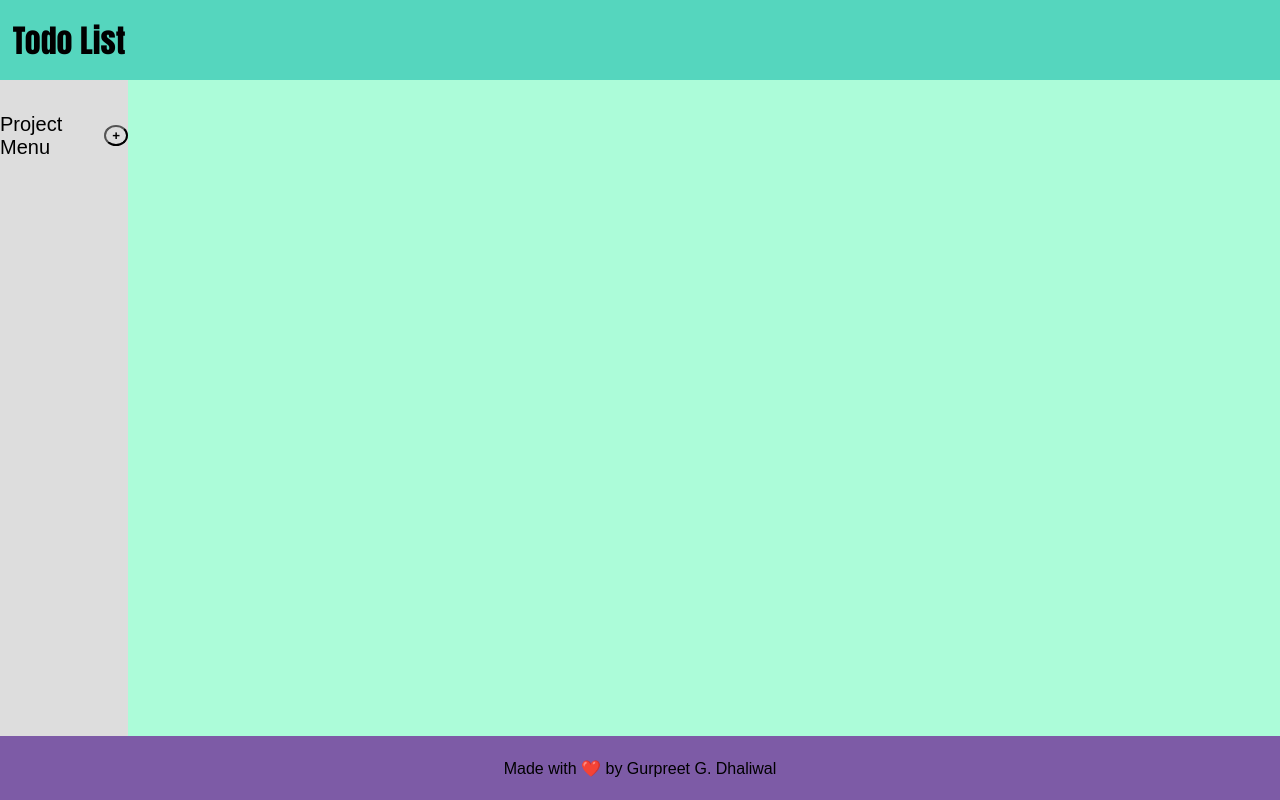
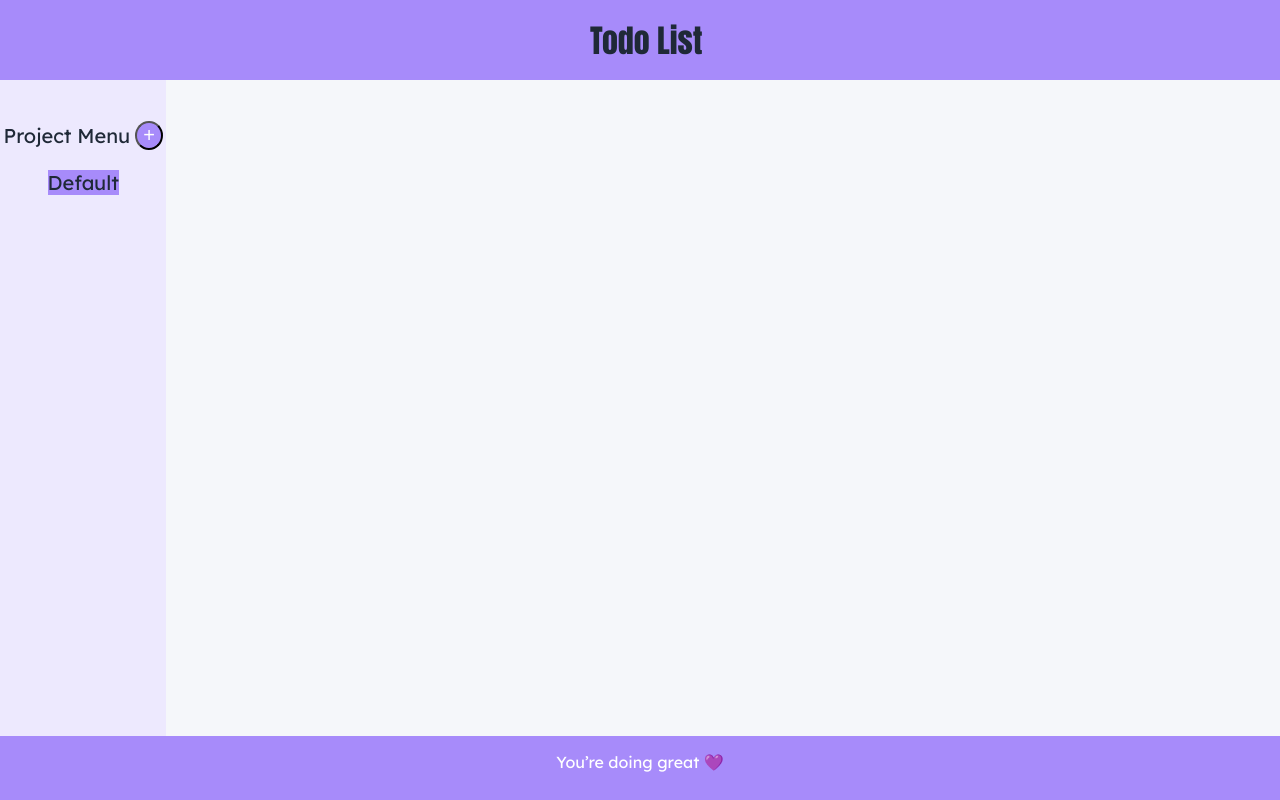
Before and after one commit to solnMarket/todo-list2, a website built with webpack: page src/template.html in a window 1280 px wide. Built offline with nearby package versions, Linux system fonts and the light colour scheme.

Commit message:
Finally completed it. Tomorrow i'll tweak and finally submit

```diff
--- a/src/DomRenderer.js
+++ b/src/DomRenderer.js
@@ -1,4 +1,5 @@
 import { AddProject } from "./AddProject"
+import { RemoveTodo } from "./RemoveTodo"
 import { TaskCompleter } from "./TaskCompleter"
 import { TodoModal } from "./TodoModal"
 
@@ -113,6 +114,7 @@ export function DomRenderer(){
                             dueDate[j].type = 'date'
                             status[j].type = 'checkbox'
                             status[j].classList.add('status')
+                            remove[j].classList.add('removeBtn')
 
                             remove[j].textContent="-"
                             title[j].textContent=value[j].title
@@ -129,12 +131,15 @@ export function DomRenderer(){
                             con[j].appendChild(desc[j])
                             con[j].appendChild(dueDate[j])
                             con[j].appendChild(status[j])
-                            let check = TaskCompleter()
-                            check.TaskCompleter()
+
+
+                            remove[j].addEventListener('click',RemoveTodo)
 
                         }
                         let modal = TodoModal()
                             modal.TodoModal()
+                        let check = TaskCompleter()
+                            check.TaskCompleter()
                         }
 
                     }
--- a/src/RemoveTodo.js
+++ b/src/RemoveTodo.js
@@ -1,5 +1,20 @@
-export function RemoveTodo(){
-    return {
+export function RemoveTodo(event){
+    let btn = event.currentTarget
+    let title =  btn.nextElementSibling.textContent
+    let mainWrapper = document.querySelector('.mainWrapper')
+    let proj = mainWrapper.firstChild.firstChild.textContent
+    console.log(proj,title)
+    let storage = localStorage.getItem(proj)
+    storage = JSON.parse(storage)
+    for(let i=0; i<storage.length;i++){
+        if(storage[i].title===title){
+            console.log(storage.splice(i,1))
+            break
+        }
+    }
+    storage = JSON.stringify(storage)
+    localStorage.setItem(proj,storage)
+    btn.parentElement.remove()
 
-    }
+
 }
--- a/src/TaskCompleter.js
+++ b/src/TaskCompleter.js
@@ -15,12 +15,13 @@ export function TaskCompleter(){
 
                     let parent = this.parentNode
                     console.log(parent)
-                    let title = parent.firstElementChild.textContent
-                    console.log(title)
+                    let title = parent.firstElementChild
+                    let d = title.nextElementSibling.textContent
+                    console.log(d)
                     let mainWrapper = document.querySelector('.mainWrapper')
                     let proj = mainWrapper.firstChild.firstChild.textContent
                     console.log(proj)
-                    let switchStatus = CheckTodo(proj,title)
+                    let switchStatus = CheckTodo(proj,d)
 
                     switchStatus.CheckTodo()
 
--- a/src/index.js
+++ b/src/index.js
@@ -10,8 +10,8 @@ import { TaskCompleter } from "./TaskCompleter.js";
 import { TodoModal } from "./TodoModal.js";
 
 
-    // let newProj = AddProject('Default', [CreateTodo('Scroth', 'Follow the exercises that were taught by your P.T.', format(new Date(2025,8,3), "yyyy-MM-dd"), 'Complete'),CreateTodo('Coding','Study Web Dev via The Odin Project', format(new Date(2025,8,3), "yyyy-MM-dd"), 'Incomplete')])
-    // newProj.AddProject()
+    let newProj = AddProject('Default', [CreateTodo('Scroth', 'Follow the exercises that were taught by your P.T.', format(new Date(2025,8,3), "yyyy-MM-dd"), 'Complete'),CreateTodo('Coding','Study Web Dev via The Odin Project', format(new Date(2025,8,3), "yyyy-MM-dd"), 'Incomplete')])
+    newProj.AddProject()
 
     // let newProj1 = AddProject('test list', [CreateTodo('testlist1', 'testlist1', format(new Date(2025,8,3), "yyyy-MM-dd"), 'Complete'),CreateTodo('testlist2','testlist2', format(new Date(2025,8,3), "yyyy-MM-dd"), 'Incomplete')])
     // newProj1.AddProject()
--- a/src/styles.css
+++ b/src/styles.css
@@ -1,7 +1,8 @@
 html, body, .appContainer {
   height: 100%;
   width: 100%;
-  font-family: Arial, Helvetica, sans-serif;
+
+  font-family: 'Lexend', sans-serif;
   margin: 0;
 }
 
@@ -11,15 +12,18 @@ html, body, .appContainer {
 .appContainer{
   display: grid;
   grid-template-rows: 10% 1fr 8%;
-  grid-template-columns: 10% 1fr;
+  grid-template-columns: 13% 1fr;
   background-color: aliceblue;
 }
 
 .header{
-  display: flex;
-  align-items: center;
-  background-color: #55D6BE;
   grid-column: 1 / 3;
+  background-color: #A78BFA;
+  color: white;
+  padding: 1rem;
+  font-size: 1.5rem;
+  text-align: center;
+
 }
 
 .sidebar{
@@ -30,7 +34,8 @@ html, body, .appContainer {
   justify-content: center;
   align-items: center;
   gap: 20px;
-  background-color: #DDDDDD;
+  background-color: #EDE9FE;
+  color: #1F2937;
 
 }
 
@@ -45,27 +50,31 @@ html, body, .appContainer {
 
 .AddProject{
   border-radius: 50%;
-  font-weight: bold;
-  background-color: #DDDDDD;
-  width: 1fr;
+  font-size: 100%;
+  background-color: #A78BFA;
+  color: white;
+  text-align: center;
 }
 
 .Project{
-  text-align: center;
+    background-color: #A78BFA;
+  color: #1F2937;
+
 }
 
 .appTitle{
   margin-left: 1%;
   font-family: Impact, Haettenschweiler, 'Arial Narrow Bold', sans-serif;
+  color: #1F2937;
 }
 
 .footer{
-  display: flex;
-  justify-content: center;
-  align-items: center;
-  padding: 2%;
+
   grid-column: 1/3;
-  background-color: #7D5BA6;
+  background-color: #A78BFA;
+  color: white;
+  text-align: center;
+  padding: 1rem;
 }
 
 .header{
@@ -74,7 +83,7 @@ html, body, .appContainer {
 
 .main-content{
   display: flex;
-  background-color: #ACFCD9;
+  background-color: #F5F7FA;
   flex-direction: column;
   justify-content: center;
   align-items: center;
@@ -113,6 +122,9 @@ html, body, .appContainer {
   align-items: center;
   gap: 5px;
   border-bottom: #7D5BA6;
+  font-size: 20px;
+  text-align: center;
+
 }
 
 .modal1{
@@ -142,3 +154,19 @@ html, body, .appContainer {
   justify-content: end;
   align-items: center;
 }
+
+
+button{
+  border-radius: 50%;
+  color: white  ;
+  background-color: #A78BFA;
+}
+
+.ProjectTitleForAdding{
+  display: flex;
+  align-items: center;
+  justify-content: center;
+  gap: 1rem;
+}
+
+.buttonTodo{}
--- a/src/template.html
+++ b/src/template.html
@@ -4,6 +4,7 @@
     <meta charset="UTF-8">
     <meta name="viewport" content="width=device-width, initial-scale=1.0">
     <title>Todo List</title>
+    <link href="https://fonts.googleapis.com/css2?family=Lexend&display=swap" rel="stylesheet">
 
 </head>
 <body>
@@ -27,7 +28,7 @@
             </div>
         </div>
         <div class="footer">
-            <div class="credits">Made with ❤️ by Gurpreet G. Dhaliwal</div>
+            <div class="credits">You’re doing great 💜</div>
         </div>
     </div>
 </body>
```
